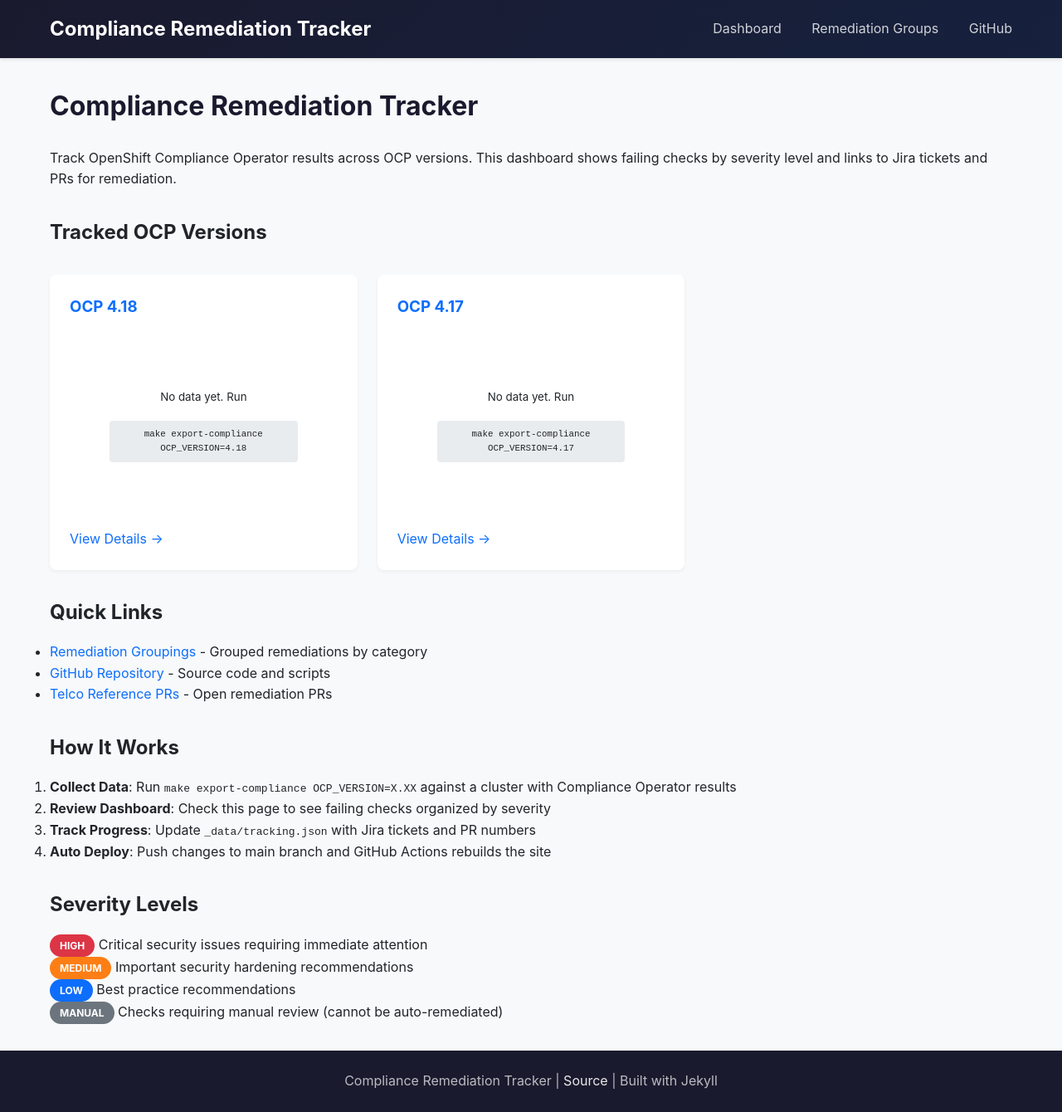
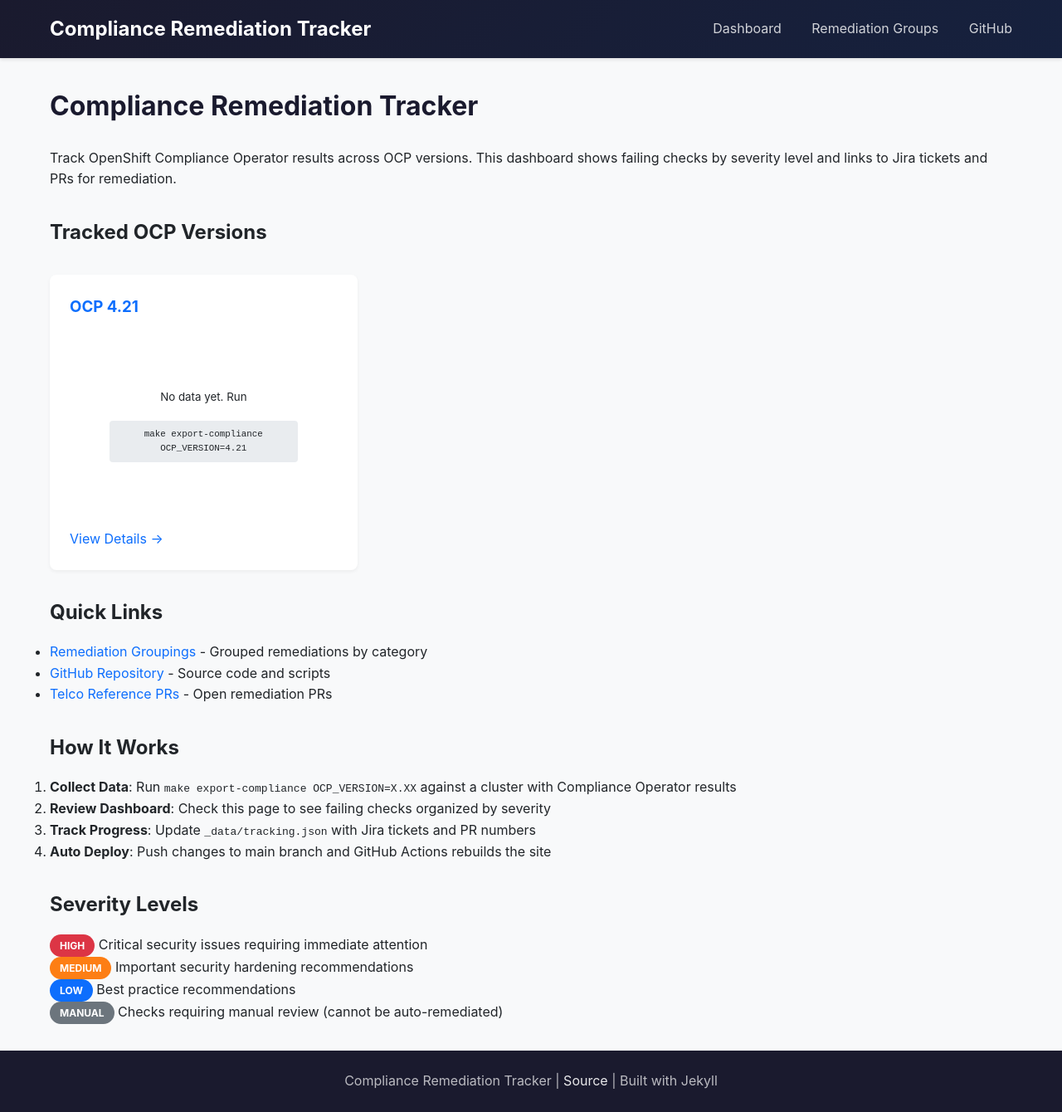
Before and after one commit to sebrandon1/compliance-scripts, a Jekyll site: the page built from docs/index.md, in a window 1280 px wide. Shown: the whole page at 83% size. Built offline with Jekyll 4.4.1, drawn with Linux system fonts in a browser that asks for light colours.

Commit message:
Update dashboard with real OCP 4.21 compliance data
- Export data from cnfdt16 cluster running OCP 4.21
- Remove placeholder 4.17/4.18 version pages
- 205 checks: 100 PASS, 78 FAIL (5 HIGH, 71 MEDIUM, 2 LOW), 27 MANUAL

Co-Authored-By: Claude Opus 4.5 <noreply@anthropic.com>

```diff
--- a/docs/versions/4.17.md
+++ /dev/null
@@ -1,5 +0,0 @@
----
-layout: version
-title: OCP 4.17 Compliance Status
-version: "4.17"
----
--- a/docs/versions/4.18.md
+++ /dev/null
@@ -1,5 +0,0 @@
----
-layout: version
-title: OCP 4.18 Compliance Status
-version: "4.18"
----
--- /dev/null
+++ b/docs/versions/4.21.md
@@ -0,0 +1,5 @@
+---
+layout: version
+title: OCP 4.21 Compliance Status
+version: "4.21"
+---
```
Also changed, not shown: docs/_data/ocp-4.21.json.
